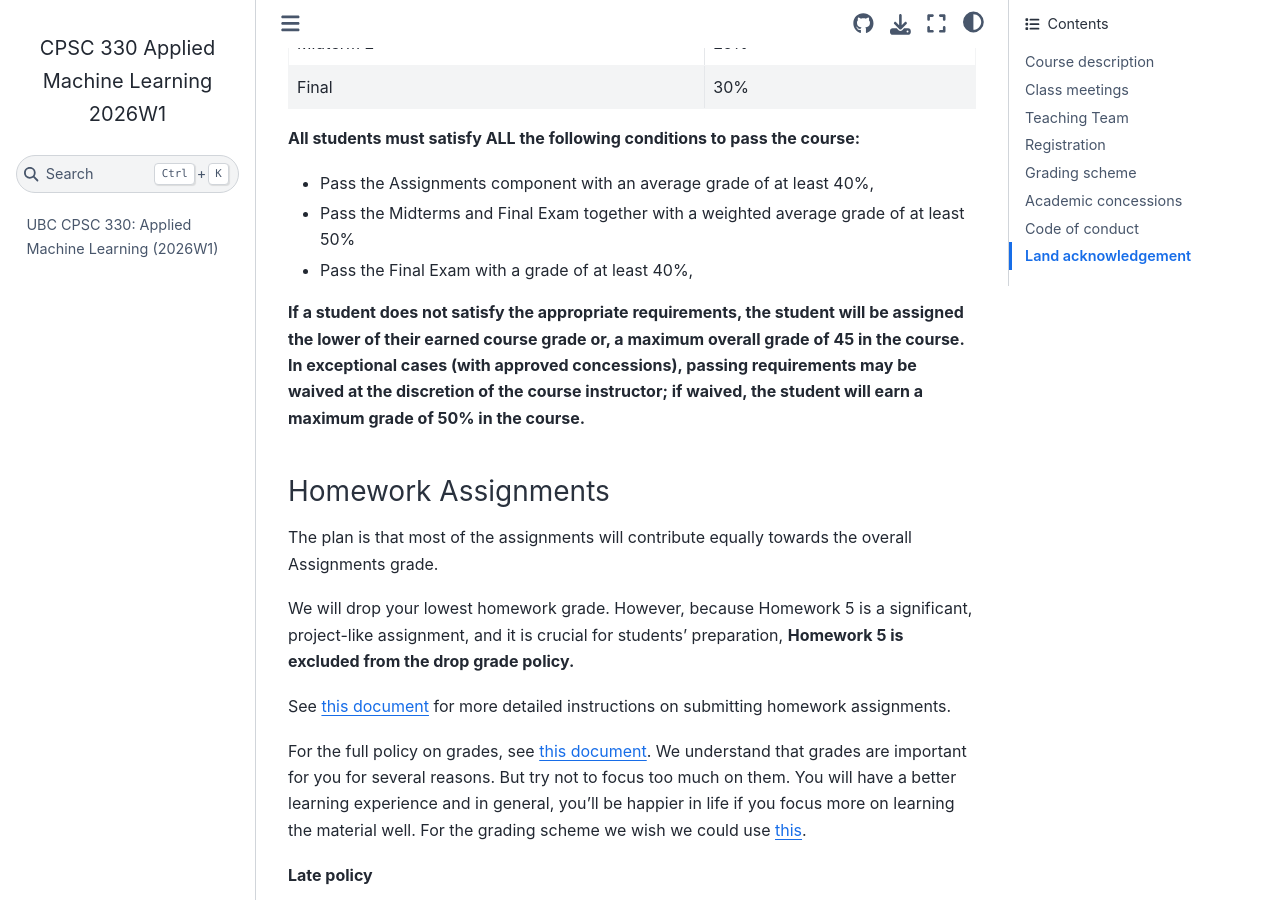
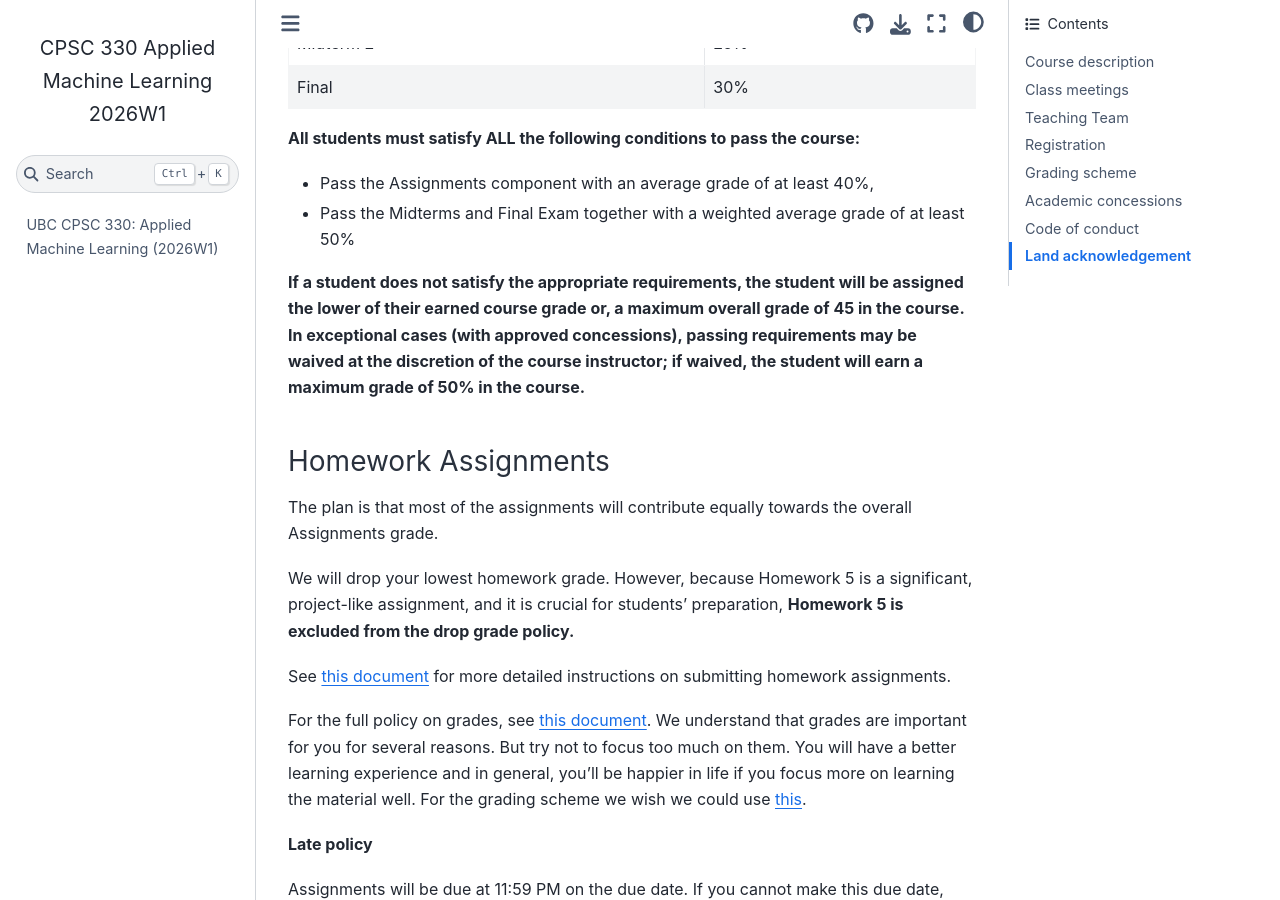
Before and after one commit to UBC-CS/cpsc330-2026W1, a Jupyter Book: the page built from syllabus.md, in a window 1280 px wide and 900 px high, scrolled down 3058 px. Built offline with Jupyter Book 1.0.4 settings and Sphinx 7.4.7 and the Sphinx Book theme 1.1.4, drawn with Linux system fonts in a browser that asks for light colours; pages that are not in the unit, such as notebooks, are missing from menus; comment, search, counter and statistics services are not loaded.

Commit message:
remove pass final exam grade requirement

```diff
--- a/syllabus.md
+++ b/syllabus.md
@@ -84,7 +84,7 @@ The grading scheme for the course is tentatively (to be confirmed), as follows:
 **All students must satisfy ALL the following conditions to pass the course:**
 - Pass the Assignments component with an average grade of at least 40%,
 - Pass the Midterms and Final Exam together with a weighted average grade of at least 50%
-- Pass the Final Exam with a grade of at least 40%,
+<!-- - Pass the Final Exam with a grade of at least 40%, -->
 
 **If a student does not satisfy the appropriate requirements, the student will be assigned the lower of their earned course grade or, a maximum overall grade of 45 in the course. In exceptional cases (with approved concessions), passing requirements may be waived at the discretion of the course instructor; if waived, the student will earn a maximum grade of 50% in the course.**
 
```
